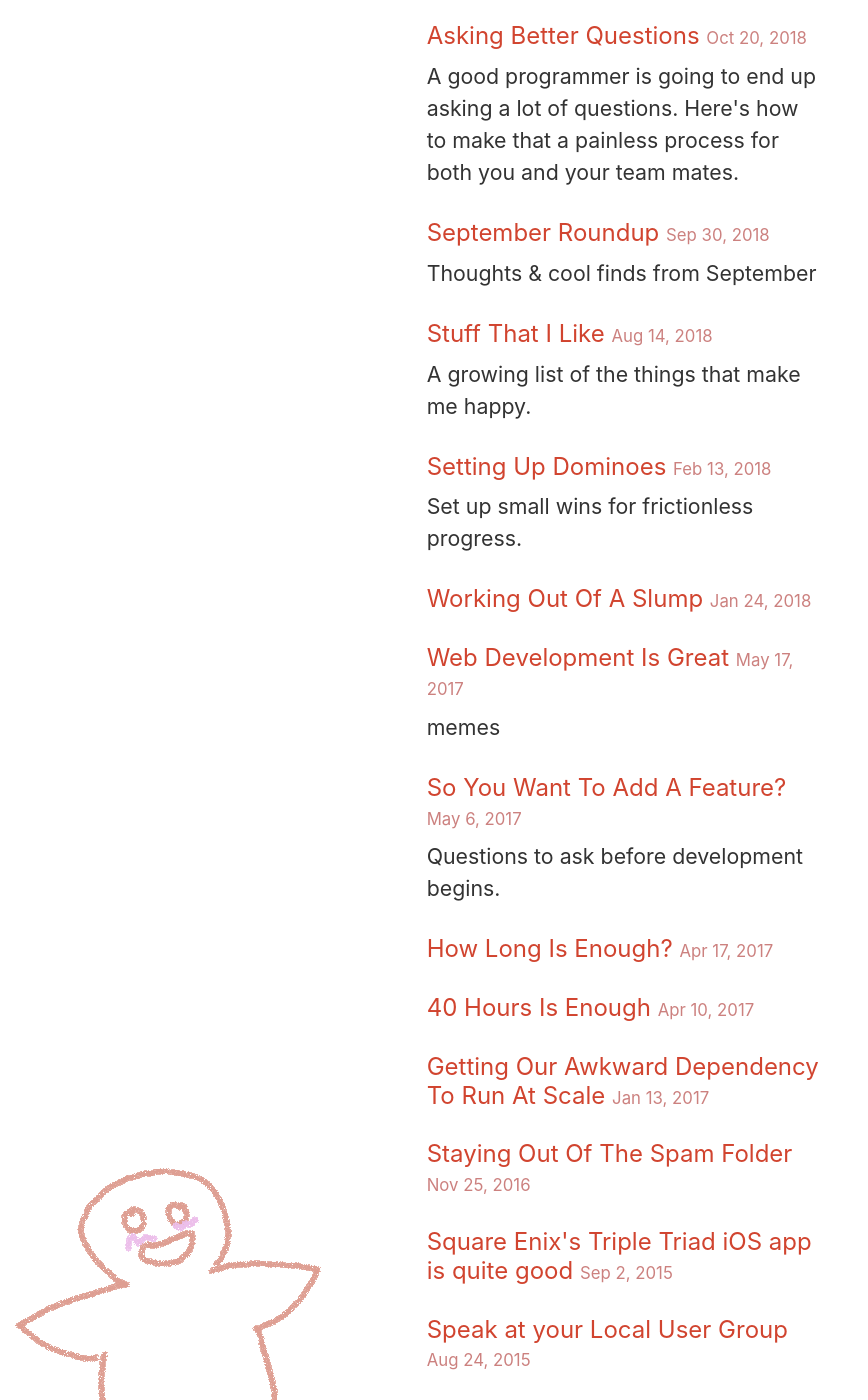
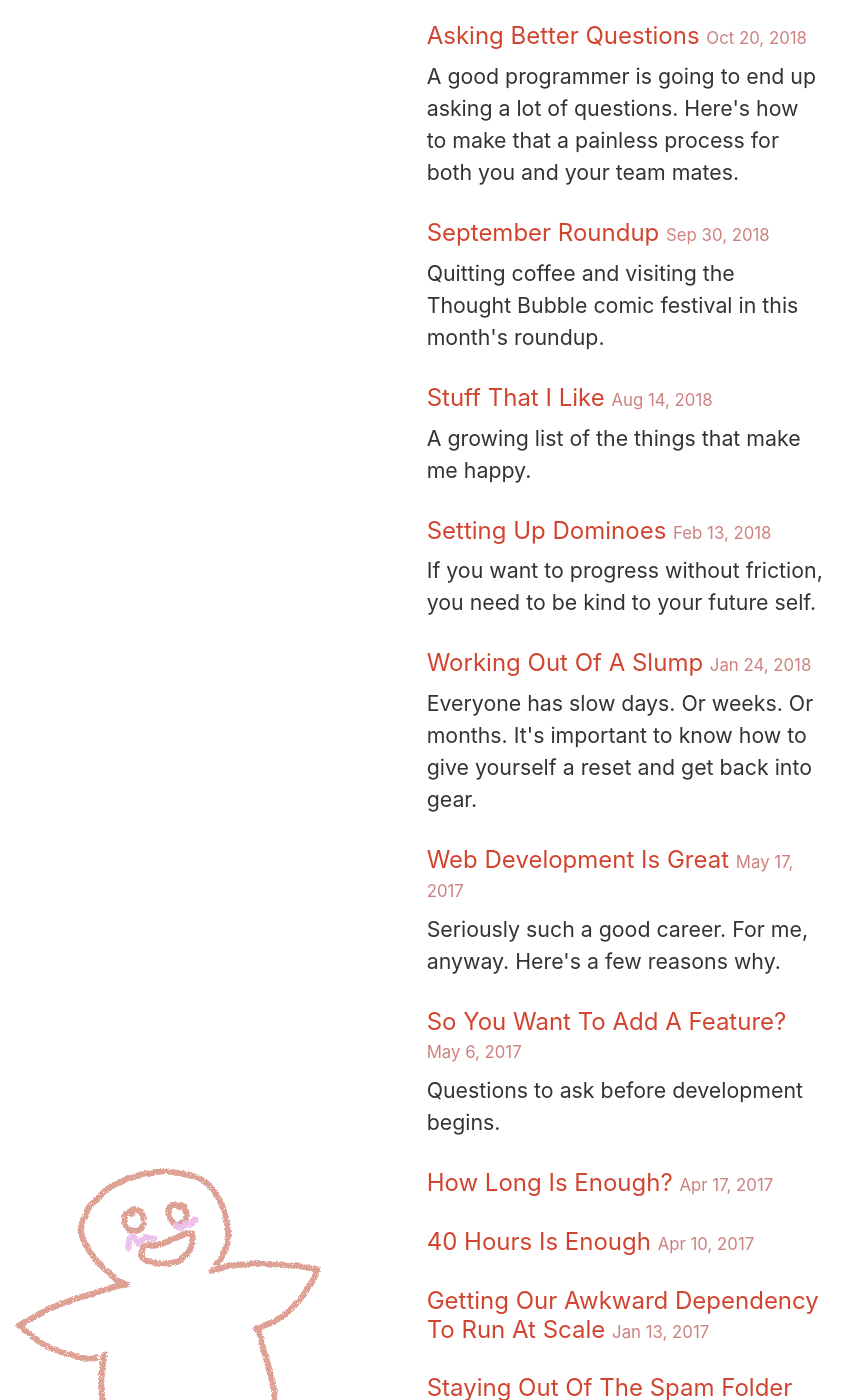
Before and after one commit to jsrn/jsrn.github.io, a Jekyll site: the page built from writing.md, in a window 1280 px wide and 1400 px high, scrolled down 452 px. Shown: the whole window, without its empty margins (0-868 px from the left). Built offline with Jekyll 4.4.1, drawn with Linux system fonts in a browser that asks for light colours.

Commit message:
Summaries

```diff
--- a/_posts/2017-05-17-web-development-is-great.md
+++ b/_posts/2017-05-17-web-development-is-great.md
@@ -1,7 +1,7 @@
 ---
 layout: post
 title: "Web Development Is Great"
-description: "memes"
+description: "Seriously such a good career. For me, anyway. Here's a few reasons why."
 category: programming
 tags: [personal, web development]
 ---
--- a/_posts/2018-01-24-working-out-of-a-slump.md
+++ b/_posts/2018-01-24-working-out-of-a-slump.md
@@ -1,7 +1,7 @@
 ---
 layout: post
 title: "Working Out Of A Slump"
-description: ""
+description: "Everyone has slow days. Or weeks. Or months. It's important to know how to give yourself a reset and get back into gear."
 category: misc
 tags: [personal]
 ---
--- a/_posts/2018-02-13-setting-up-dominoes.md
+++ b/_posts/2018-02-13-setting-up-dominoes.md
@@ -1,7 +1,7 @@
 ---
 layout: post
 title: "Setting Up Dominoes"
-description: "Set up small wins for frictionless progress."
+description: "If you want to progress without friction, you need to be kind to your future self."
 image: assets/images/dominos.png
 category: misc
 tags: [personal]
--- a/_posts/2018-09-30-september-roundup.md
+++ b/_posts/2018-09-30-september-roundup.md
@@ -1,7 +1,7 @@
 ---
 layout: post
 title: "September Roundup"
-description: "Thoughts & cool finds from September"
+description: "Quitting coffee and visiting the Thought Bubble comic festival in this month's roundup."
 image: assets/images/headers/fly.jpg
 header_image: assets/images/headers/fly.jpg
 category: misc
```
